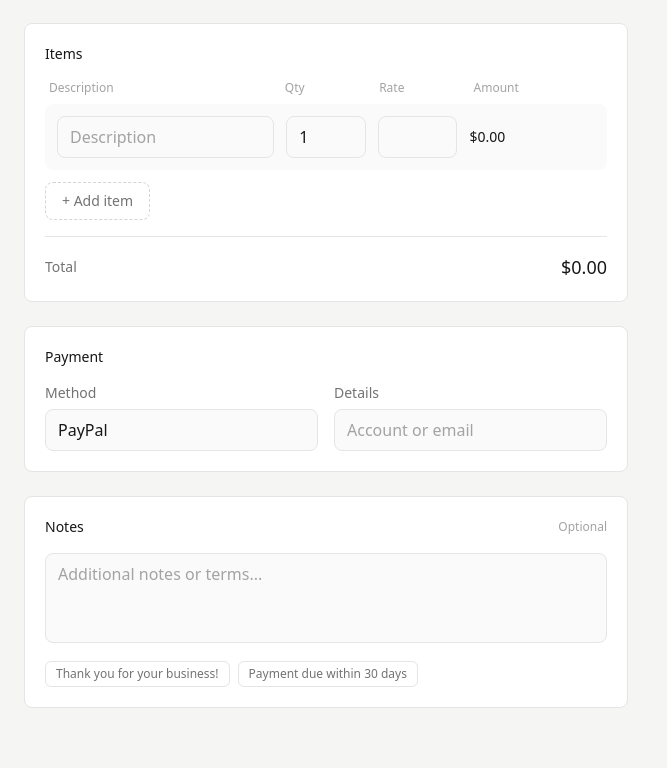
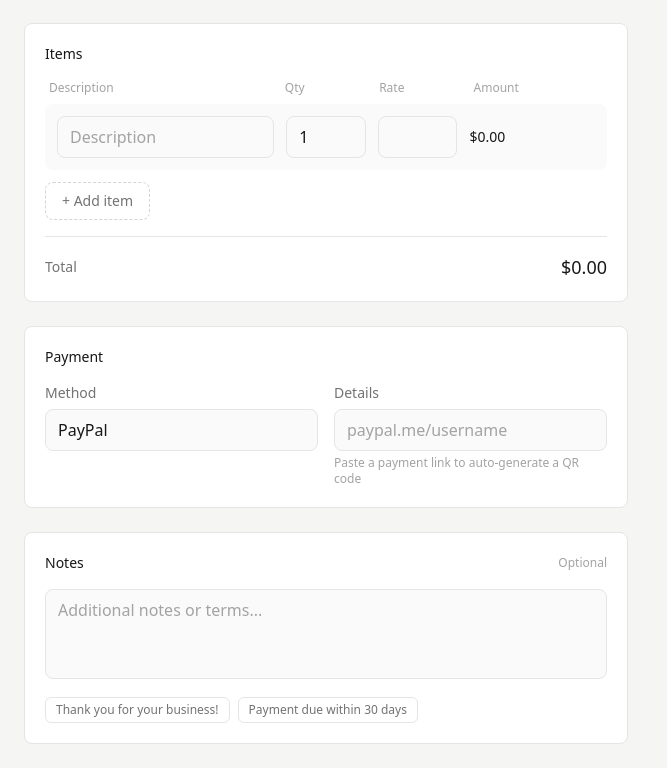
Before and after one commit to janmaaarc/invoice-generator-v2, a React (Vite) app: page / in a window 1280 px wide. Shown: the part 824-1592 px from the top of the page, without its empty margins (0-667 px from the left). Before the commit the page ends 1556 px from the top, so only its background shows below. Built offline with nearby package versions, Linux system fonts and the light colour scheme.

Commit message:
feat: smart payment links with auto QR codes
Detect payment URLs (PayPal, Wise, Venmo, Cash App) in payment details
and render as clickable links with auto-generated QR codes on the
invoice preview. Add contextual placeholder hints in the form based
on the selected payment method.

```diff
--- a/src/components/InvoiceForm.tsx
+++ b/src/components/InvoiceForm.tsx
@@ -96,6 +96,21 @@ export function InvoiceForm({ invoice, onChange, clients = [] }: InvoiceFormProp
       delete next[itemId];
       return next;
     });
+  };
+
+  const getPaymentPlaceholder = (method: string): string => {
+    const lower = method.toLowerCase().trim();
+    if (lower.includes('paypal')) return 'paypal.me/username';
+    if (lower.includes('wise')) return 'wise.com/pay/...';
+    if (lower.includes('venmo')) return 'venmo.com/username';
+    if (lower.includes('cash app') || lower.includes('cashapp')) return '$cashtag';
+    if (lower.includes('bank') || lower.includes('wire')) return 'IBAN or account number';
+    return 'Account, email, or payment link';
+  };
+
+  const isPaymentLinkMethod = (method: string): boolean => {
+    const lower = method.toLowerCase().trim();
+    return ['paypal', 'wise', 'venmo', 'cash app', 'cashapp'].some(m => lower.includes(m));
   };
 
   const inputClass =
@@ -495,10 +510,15 @@ export function InvoiceForm({ invoice, onChange, clients = [] }: InvoiceFormProp
             <input
               type="text"
               className={inputClass}
-              placeholder="Account or email"
+              placeholder={getPaymentPlaceholder(invoice.paymentMethod)}
               value={invoice.paymentDetails}
               onChange={(e) => updateField('paymentDetails', e.target.value)}
             />
+            {isPaymentLinkMethod(invoice.paymentMethod) && (
+              <p className="text-xs text-neutral-400 mt-1">
+                Paste a payment link to auto-generate a QR code
+              </p>
+            )}
           </div>
         </div>
       </section>
--- a/src/components/InvoicePreview.tsx
+++ b/src/components/InvoicePreview.tsx
@@ -41,6 +41,24 @@ export const InvoicePreview = forwardRef<HTMLDivElement, InvoicePreviewProps>(
     };
 
     const status = statusColors[invoice.status] || statusColors.draft;
+
+    const isPaymentUrl = (str: string): boolean => {
+      if (!str) return false;
+      const trimmed = str.trim();
+      if (trimmed.startsWith('http://') || trimmed.startsWith('https://')) return true;
+      return /^(paypal\.me|wise\.com|venmo\.com|cash\.app)\//i.test(trimmed);
+    };
+
+    const getFullUrl = (str: string): string => {
+      const trimmed = str.trim();
+      if (trimmed.startsWith('http://') || trimmed.startsWith('https://')) return trimmed;
+      return `https://${trimmed}`;
+    };
+
+    const paymentUrl = invoice.paymentDetails && isPaymentUrl(invoice.paymentDetails)
+      ? getFullUrl(invoice.paymentDetails)
+      : null;
+    const shouldShowQr = (showQrCode || paymentUrl) && invoice.paymentDetails;
 
     return (
       <div
@@ -172,13 +190,28 @@ export const InvoicePreview = forwardRef<HTMLDivElement, InvoicePreviewProps>(
                 {invoice.paymentMethod && (
                   <div style={{ fontWeight: 500, color: '#171717' }}>{invoice.paymentMethod}</div>
                 )}
-                {invoice.paymentDetails && <div>{invoice.paymentDetails}</div>}
+                {invoice.paymentDetails && (
+                  paymentUrl ? (
+                    <div>
+                      <a
+                        href={paymentUrl}
+                        target="_blank"
+                        rel="noopener noreferrer"
+                        style={{ color: accentColor, textDecoration: 'underline', wordBreak: 'break-all' }}
+                      >
+                        {invoice.paymentDetails}
+                      </a>
+                    </div>
+                  ) : (
+                    <div>{invoice.paymentDetails}</div>
+                  )
+                )}
               </div>
             </div>
-            {showQrCode && invoice.paymentDetails && (
-              <div style={{ marginLeft: 24 }}>
+            {shouldShowQr && (
+              <div style={{ marginLeft: 24, flexShrink: 0 }}>
                 <QRCodeSVG
-                  value={invoice.paymentDetails}
+                  value={paymentUrl || invoice.paymentDetails}
                   size={80}
                   level="M"
                   bgColor="#fafafa"
```
